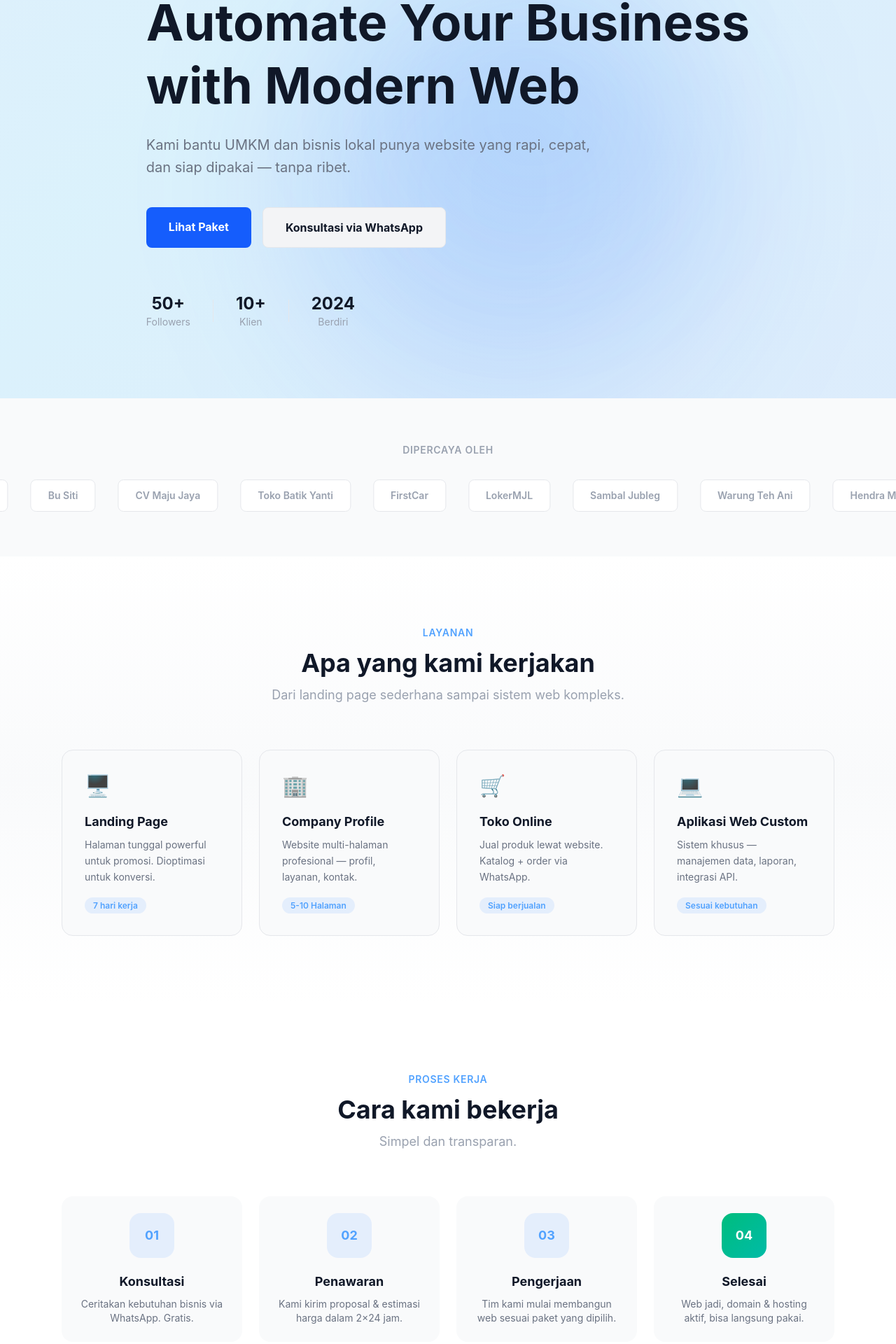
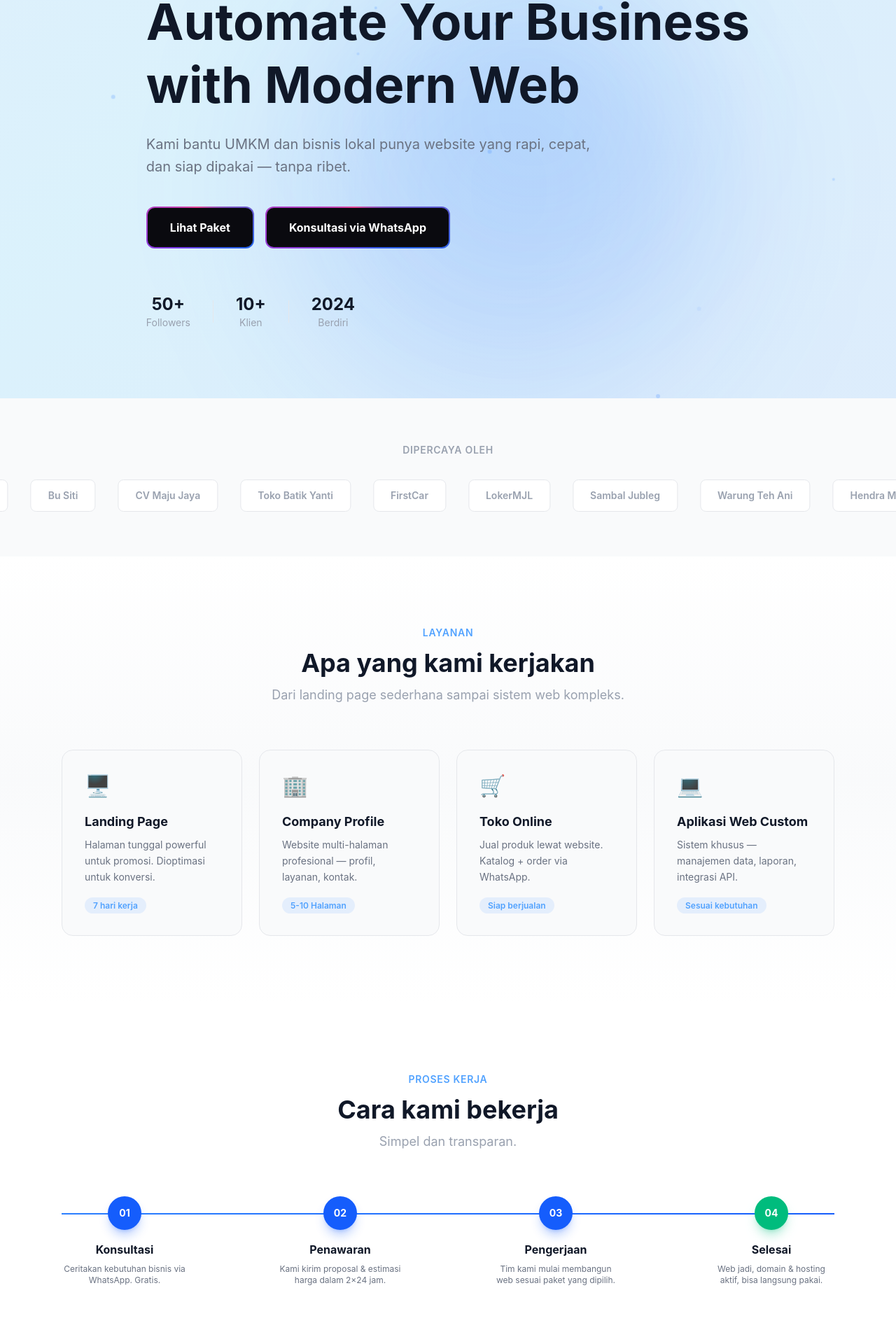
Before and after one commit to iamerck28-maker/saas-landing, a Next.js app: page / in a window 1280 px wide. Shown: the part 231-2151 px from the top of the page at 70% size. Built offline with nearby package versions, Linux system fonts and the light colour scheme.

Commit message:
feat: glassmorphism, tech stack, gradient CTA, particles, timeline, transitions, carousel

```diff
--- a/src/app/page.tsx
+++ b/src/app/page.tsx
@@ -1,5 +1,5 @@
 "use client";
-import { useEffect, useRef, useState, useCallback } from "react";
+import { useEffect, useRef, useState, useCallback, useMemo } from "react";
 
 /* ── Data ─────────────────────────────────────────────── */
 const WA_BASE = "https://wa.me/6285176718017?text=";
@@ -99,8 +99,9 @@ function F({ children, className = "", delay = 0 }: { children: React.ReactNode;
   return (
     <div ref={ref} className={className} style={{
       opacity: v ? 1 : 0,
-      transform: v ? "translateY(0)" : "translateY(30px)",
-      transition: `opacity .7s cubic-bezier(.16,1,.3,1) ${delay}ms, transform .7s cubic-bezier(.16,1,.3,1) ${delay}ms`,
+      transform: v ? "translateY(0) scale(1)" : "translateY(30px) scale(0.95)",
+      filter: v ? "blur(0px)" : "blur(4px)",
+      transition: `opacity .7s cubic-bezier(.16,1,.3,1) ${delay}ms, transform .7s cubic-bezier(.16,1,.3,1) ${delay}ms, filter .7s cubic-bezier(.16,1,.3,1) ${delay}ms`,
     }}>{children}</div>
   );
 }
@@ -210,6 +211,36 @@ function BackToTop({ isDark }: { isDark: boolean }) {
 
 const marqueeClients = ["Hendra Motor", "Bu Siti", "CV Maju Jaya", "Toko Batik Yanti", "FirstCar", "LokerMJL", "Sambal Jubleg", "Warung Teh Ani"];
 
+/* ── Particles ───────────────────────────────────────── */
+function Particles({ isDark }: { isDark: boolean }) {
+  const particles = useMemo(() => {
+    return Array.from({ length: 25 }, (_, i) => ({
+      id: i,
+      top: `${Math.random() * 100}%`,
+      left: `${Math.random() * 100}%`,
+      size: Math.random() > 0.5 ? "w-1.5 h-1.5" : "w-1 h-1",
+      duration: `${10 + Math.random() * 10}s`,
+      delay: `${Math.random() * 10}s`,
+    }));
+  }, []);
+
+  return (
+    <div className="absolute inset-0 overflow-hidden pointer-events-none z-0">
+      {particles.map((p) => (
+        <div
+          key={p.id}
+          className={`absolute rounded-full ${p.size} ${isDark ? "bg-blue-400/30" : "bg-blue-500/20"}`}
+          style={{
+            top: p.top,
+            left: p.left,
+            animation: `particleFloat ${p.duration} linear ${p.delay} infinite`,
+          }}
+        />
+      ))}
+    </div>
+  );
+}
+
 /* ── Page ─────────────────────────────────────────────── */
 export default function Home() {
   const [menuOpen, setMenuOpen] = useState(false);
@@ -307,6 +338,31 @@ export default function Home() {
       }
     }
   }, [phase, line1Text, line2Text]);
+  /* Testimonial carousel */
+  const [currentTesti, setCurrentTesti] = useState(0);
+  const testiInterval = useRef<NodeJS.Timeout | null>(null);
+
+  useEffect(() => {
+    const startInterval = () => {
+      testiInterval.current = setInterval(() => {
+        setCurrentTesti(prev => (prev + 1) % testi.length);
+      }, 4000);
+    };
+    startInterval();
+    return () => { if (testiInterval.current) clearInterval(testiInterval.current); };
+  }, []);
+
+  const handleTestiHover = () => {
+    if (testiInterval.current) clearInterval(testiInterval.current);
+  };
+
+  const handleTestiLeave = () => {
+    if (testiInterval.current) clearInterval(testiInterval.current);
+    testiInterval.current = setInterval(() => {
+      setCurrentTesti(prev => (prev + 1) % testi.length);
+    }, 4000);
+  };
+
 
   return (
     <>
@@ -353,6 +409,20 @@ export default function Home() {
           0%, 100% { opacity: 1; transform: scale(1); }
           50% { opacity: 0.6; transform: scale(1.03); }
         }
+        @keyframes particleFloat {
+          0% { transform: translateY(0) translateX(0); opacity: 0; }
+          10% { opacity: 1; }
+          90% { opacity: 1; }
+          100% { transform: translateY(-100vh) translateX(20px); opacity: 0; }
+        }
+        @property --angle {
+          syntax: '<angle>';
+          initial-value: 0deg;
+          inherits: false;
+        }
+        @keyframes rotateGradient {
+          to { --angle: 360deg; }
+        }
       `}} />
 
       {/* ── NAV ─────────────────────────────────────── */}
@@ -369,7 +439,9 @@ export default function Home() {
             <a href="#proses" className={`transition ${isDark ? "text-gray-400 hover:text-white" : "text-gray-500 hover:text-gray-900"}`}>Proses</a>
             <a href="#portfolio" className={`transition ${isDark ? "text-gray-400 hover:text-white" : "text-gray-500 hover:text-gray-900"}`}>Portfolio</a>
             <a href="#harga" className={`transition ${isDark ? "text-gray-400 hover:text-white" : "text-gray-500 hover:text-gray-900"}`}>Harga</a>
-            <a href={wa("Halo LM Studio, saya ingin konsultasi.")} target="_blank" rel="noopener noreferrer" className="px-5 py-2.5 bg-blue-600 text-white rounded-lg font-semibold hover:bg-blue-700 transition">Konsultasi Gratis</a>
+            <a href={wa("Halo LM Studio, saya ingin konsultasi.")} target="_blank" rel="noopener noreferrer" className="inline-flex items-center justify-center p-[2px] rounded-xl font-semibold text-white transition" style={{ background: "conic-gradient(from var(--angle, 0deg), #2563eb, #7c3aed, #ec4899, #2563eb)", animation: "rotateGradient 3s linear infinite" }}>
+              <span className="px-5 py-2 bg-[#0a0a0f] rounded-[10px] text-sm font-bold text-white hover:bg-[#12121a] transition">Konsultasi Gratis</span>
+            </a>
           </div>
 
           {/* Mobile: dark toggle + hamburger */}
@@ -386,7 +458,9 @@ export default function Home() {
             <a href="#proses" onClick={closeMenu} className={`transition py-2 ${isDark ? "hover:text-white" : "hover:text-gray-900"}`}>Proses</a>
             <a href="#portfolio" onClick={closeMenu} className={`transition py-2 ${isDark ? "hover:text-white" : "hover:text-gray-900"}`}>Portfolio</a>
             <a href="#harga" onClick={closeMenu} className={`transition py-2 ${isDark ? "hover:text-white" : "hover:text-gray-900"}`}>Harga</a>
-            <a href={wa("Halo LM Studio, saya ingin konsultasi.")} target="_blank" rel="noopener noreferrer" onClick={closeMenu} className="px-5 py-2.5 bg-blue-600 text-white rounded-lg font-semibold text-center hover:bg-blue-700 transition">Konsultasi Gratis</a>
+            <a href={wa("Halo LM Studio, saya ingin konsultasi.")} target="_blank" rel="noopener noreferrer" onClick={closeMenu} className="inline-flex items-center justify-center p-[2px] rounded-xl font-semibold text-white transition w-full" style={{ background: "conic-gradient(from var(--angle, 0deg), #2563eb, #7c3aed, #ec4899, #2563eb)", animation: "rotateGradient 3s linear infinite" }}>
+              <span className="px-5 py-2.5 bg-[#0a0a0f] rounded-[10px] text-sm font-bold text-white text-center flex-1">Konsultasi Gratis</span>
+            </a>
           </div>
         </div>
       </nav>
@@ -406,6 +480,7 @@ export default function Home() {
           <div className="absolute top-1/4 left-1/3 w-[600px] h-[600px] bg-blue-600/15 rounded-full blur-[120px]" />
           <div className="absolute bottom-1/4 right-1/4 w-[400px] h-[400px] bg-blue-400/10 rounded-full blur-[100px]" />
         </div>
+        <Particles isDark={isDark} />
         <div className="relative z-10 max-w-6xl mx-auto px-6 pt-32 pb-20">
           <F>
             <div className={`inline-flex items-center gap-2 rounded-lg px-4 py-2 mb-8 ${isDark ? "bg-blue-500/10 border border-blue-500/20" : "bg-blue-50 border border-blue-200"}`}>
@@ -427,8 +502,12 @@ export default function Home() {
           </F>
           <F delay={300}>
             <div className="flex flex-col sm:flex-row gap-4 mb-16">
-              <a href="#harga" className="px-8 py-4 bg-blue-600 text-white font-bold text-base rounded-lg hover:bg-blue-700 transition text-center">Lihat Paket</a>
-              <a href={wa("Halo LM Studio, saya ingin konsultasi.")} target="_blank" rel="noopener noreferrer" className={`px-8 py-4 font-bold text-base rounded-lg transition text-center ${isDark ? "bg-white/5 border border-white/10 text-white hover:bg-white/10" : "bg-gray-100 border border-gray-200 text-gray-900 hover:bg-gray-200"}`}>Konsultasi via WhatsApp</a>
+              <a href="#harga" className="inline-flex items-center justify-center p-[2px] rounded-xl font-bold transition" style={{ background: "conic-gradient(from var(--angle, 0deg), #2563eb, #7c3aed, #ec4899, #2563eb)", animation: "rotateGradient 3s linear infinite" }}>
+                <span className="px-8 py-4 bg-[#0a0a0f] rounded-[10px] text-white text-base font-bold hover:bg-[#12121a] transition text-center">Lihat Paket</span>
+              </a>
+              <a href={wa("Halo LM Studio, saya ingin konsultasi.")} target="_blank" rel="noopener noreferrer" className="inline-flex items-center justify-center p-[2px] rounded-xl font-bold transition" style={{ background: "conic-gradient(from var(--angle, 0deg), #2563eb, #7c3aed, #ec4899, #2563eb)", animation: "rotateGradient 3s linear infinite" }}>
+                <span className={`px-8 py-4 rounded-[10px] text-base font-bold transition text-center ${isDark ? "bg-[#0a0a0f] text-white hover:bg-[#12121a]" : "bg-[#0a0a0f] text-white hover:bg-[#12121a]"}`}>Konsultasi via WhatsApp</span>
+              </a>
             </div>
           </F>
           <F delay={400}>
@@ -495,16 +574,40 @@ export default function Home() {
             <F delay={50}><h2 className={`text-4xl font-bold mt-3 ${isDark ? "text-white" : "text-gray-900"}`}>Cara kami bekerja</h2></F>
             <F delay={100}><p className={`mt-3 text-lg ${isDark ? "text-gray-500" : "text-gray-400"}`}>Simpel dan transparan.</p></F>
           </div>
-          <div className="grid md:grid-cols-4 gap-6">
+          {/* Desktop: Horizontal Timeline */}
+          <div className="hidden md:block">
+            <div className="relative">
+              {/* Connecting line */}
+              <div className="absolute top-6 left-0 right-0 h-[2px] bg-gradient-to-r from-blue-500 to-blue-600" />
+              <div className="flex justify-between">
                 {processes.map((p, i) => (
-              <F key={p.n} delay={i * 100}>
-                <div className={`text-center p-6 rounded-2xl transition-all duration-300 hover:scale-[1.02] hover:shadow-xl ${isDark ? "" : "bg-gray-50"}`}>
-                  <div className={`w-16 h-16 rounded-2xl flex items-center justify-center text-lg font-bold mx-auto mb-5 ${i === 3 ? "bg-gradient-to-br from-emerald-500 to-teal-500 text-white" : "bg-blue-500/10 text-blue-400"}`}>{p.n}</div>
-                  <h3 className={`font-bold text-lg mb-2 ${isDark ? "text-white" : "text-gray-900"}`}>{p.t}</h3>
+                  <F key={p.n} delay={i * 200}>
+                    <div className="relative flex flex-col items-center" style={{ width: '180px' }}>
+                      <div className={`w-12 h-12 rounded-full flex items-center justify-center text-sm font-bold z-10 ${i === 3 ? "bg-emerald-500 text-white shadow-lg shadow-emerald-500/30" : "bg-blue-600 text-white shadow-lg shadow-blue-600/30"}`}>{p.n}</div>
+                      <h3 className={`font-bold text-base mt-4 mb-2 text-center ${isDark ? "text-white" : "text-gray-900"}`}>{p.t}</h3>
+                      <p className={`text-xs text-center ${isDark ? "text-gray-400" : "text-gray-500"}`}>{p.d}</p>
+                    </div>
+                  </F>
+                ))}
+              </div>
+            </div>
+          </div>
+          {/* Mobile: Vertical Timeline */}
+          <div className="md:hidden">
+            <div className="relative pl-10">
+              <div className="absolute left-[15px] top-0 bottom-0 w-[2px] bg-gradient-to-b from-blue-500 to-blue-600" />
+              <div className="flex flex-col gap-8">
+                {processes.map((p, i) => (
+                  <F key={p.n} delay={i * 200}>
+                    <div className="relative">
+                      <div className={`absolute -left-10 top-1 w-8 h-8 rounded-full flex items-center justify-center text-xs font-bold ${i === 3 ? "bg-emerald-500 text-white shadow-lg shadow-emerald-500/30" : "bg-blue-600 text-white shadow-lg shadow-blue-600/30"}`}>{p.n}</div>
+                      <h3 className={`font-bold text-lg mb-1 ${isDark ? "text-white" : "text-gray-900"}`}>{p.t}</h3>
                       <p className={`text-sm ${isDark ? "text-gray-400" : "text-gray-500"}`}>{p.d}</p>
                     </div>
                   </F>
                 ))}
+              </div>
+            </div>
           </div>
         </div>
       </section>
@@ -589,6 +692,35 @@ export default function Home() {
         </div>
       </section>
 
+      {/* ── TECHNOLOGY ──────────────────────────────── */}
+      <section className="py-24 scroll-mt-20">
+        <div className="max-w-6xl mx-auto px-6">
+          <div className="text-center mb-16">
+            <F><span className="text-blue-400 font-semibold text-sm uppercase tracking-wider">Technology</span></F>
+            <F delay={50}><h2 className={`text-4xl font-bold mt-3 ${isDark ? "text-white" : "text-gray-900"}`}>Teknologi modern yang kami gunakan</h2></F>
+          </div>
+          <div className="grid grid-cols-2 md:grid-cols-3 lg:grid-cols-4 gap-6">
+            {[
+              { emoji: "⚛️", name: "React" },
+              { emoji: "▲", name: "Next.js" },
+              { emoji: "🎨", name: "Tailwind CSS" },
+              { emoji: "🟢", name: "Node.js" },
+              { emoji: "🗄️", name: "PostgreSQL" },
+              { emoji: "☁️", name: "Vercel" },
+              { emoji: "🐙", name: "GitHub" },
+              { emoji: "📱", name: "Responsive" },
+            ].map((tech, i) => (
+              <F key={tech.name} delay={i * 100}>
+                <div className={`p-6 rounded-2xl text-center transition-all duration-500 hover:scale-110 cursor-default grayscale hover:grayscale-0 ${isDark ? "bg-white/[0.02] text-gray-400 hover:text-white border border-white/[0.06] hover:border-blue-500/30" : "bg-gray-50 text-gray-500 hover:text-gray-900 border border-gray-200 hover:border-blue-300"}`}>
+                  <div className="text-4xl mb-3">{tech.emoji}</div>
+                  <div className="text-sm font-semibold">{tech.name}</div>
+                </div>
+              </F>
+            ))}
+          </div>
+        </div>
+      </section>
+
       {/* ── HARGA ───────────────────────────────────── */}
       <section id="harga" className="py-24 relative scroll-mt-20">
         <div className={`absolute inset-0 ${isDark ? "bg-gradient-to-b from-[#0a0a0f] via-[#0d1117] to-[#0a0a0f]" : "bg-gradient-to-b from-white via-gray-50 to-white"}`} />
@@ -601,28 +733,40 @@ export default function Home() {
           <div className="grid md:grid-cols-3 gap-6 items-start">
             {pricing.map((p, i) => (
               <F key={p.name} delay={i * 100}>
-                <div className={`p-8 rounded-2xl border transition-all duration-300 hover:scale-[1.02] hover:shadow-xl ${p.pop ? "bg-gradient-to-b from-blue-600 to-blue-800 border-blue-400/30 shadow-2xl shadow-blue-600/20 scale-[1.02]" : isDark ? "bg-white/[0.02] border-white/[0.06] hover:border-blue-500/30" : "bg-gray-50 border-gray-200 hover:border-blue-300"}`}>
-                  {p.pop && <div className="text-xs font-bold text-white bg-emerald-500 px-3 py-1 rounded-full inline-block mb-4">Terpopuler</div>}
+                {p.pop ? (
+                  <div className="relative p-[2px] rounded-2xl scale-[1.02] shadow-2xl shadow-blue-600/20" style={{ background: "conic-gradient(from var(--angle, 0deg), #2563eb, #7c3aed, #ec4899, #2563eb)", animation: "rotateGradient 3s linear infinite" }}>
+                    <div className="p-8 rounded-[14px] backdrop-blur-xl border border-white/10 bg-gradient-to-b from-blue-600/90 to-blue-800/90">
+                      <div className="text-xs font-bold text-white bg-emerald-500 px-3 py-1 rounded-full inline-block mb-4">Terpopuler</div>
+                      <h3 className="font-bold text-xl mb-2 text-white">{p.name}</h3>
+                      <div className="text-3xl font-extrabold mb-1 text-white">{p.price}</div>
+                      <p className="text-sm mb-6 text-blue-200">{p.desc}</p>
+                      <ul className="space-y-3 text-sm mb-8">
+                        {p.f.map((f) => (
+                          <li key={f} className="flex items-center gap-2">
+                            <span className="text-emerald-300">✓</span>
+                            <span className="text-blue-100">{f}</span>
+                          </li>
+                        ))}
+                      </ul>
+                      <a href={wa(`Halo LM Studio, saya tertarik paket ${p.name}.`)} target="_blank" rel="noopener noreferrer" className="block text-center py-3 font-semibold rounded-lg transition bg-white text-blue-700 hover:shadow-xl">Pesan Sekarang</a>
+                    </div>
+                  </div>
+                ) : (
+                  <div className={`p-8 rounded-2xl backdrop-blur-xl border transition-all duration-300 hover:scale-[1.02] hover:shadow-lg hover:shadow-blue-500/10 ${isDark ? "bg-white/[0.03] border-white/10 hover:border-blue-500/30" : "bg-white/80 border-white/10 hover:border-blue-500/30 hover:shadow-blue-500/10"}`}>
                     <h3 className={`font-bold text-xl mb-2 ${isDark ? "text-white" : "text-gray-900"}`}>{p.name}</h3>
-                  <div className={`text-3xl font-extrabold mb-1 ${p.pop ? "text-white" : "text-blue-400"}`}>{p.price}</div>
+                    <div className={`text-3xl font-extrabold mb-1 text-blue-400`}>{p.price}</div>
                     <p className={`text-sm mb-6 ${isDark ? "text-gray-500" : "text-gray-400"}`}>{p.desc}</p>
                     <ul className="space-y-3 text-sm mb-8">
                       {p.f.map((f) => (
                         <li key={f} className="flex items-center gap-2">
-                        <span className={p.pop ? "text-emerald-300" : "text-emerald-400"}>✓</span>
+                          <span className="text-emerald-400">✓</span>
                           <span className={isDark ? "text-gray-300" : "text-gray-600"}>{f}</span>
                         </li>
                       ))}
                     </ul>
-                  <a
-                    href={wa(`Halo LM Studio, saya tertarik paket ${p.name}.`)}
-                    target="_blank"
-                    rel="noopener noreferrer"
-                    className={`block text-center py-3 font-semibold rounded-lg transition ${p.pop ? "bg-white text-blue-700 hover:shadow-xl" : isDark ? "border border-white/10 text-white hover:bg-white/5" : "border border-gray-300 text-gray-900 hover:bg-gray-100"}`}
-                  >
-                    Pesan Sekarang
-                  </a>
+                    <a href={wa(`Halo LM Studio, saya tertarik paket ${p.name}.`)} target="_blank" rel="noopener noreferrer" className={`block text-center py-3 font-semibold rounded-lg transition ${isDark ? "border border-white/10 text-white hover:bg-white/5" : "border border-gray-300 text-gray-900 hover:bg-gray-100"}`}>Pesan Sekarang</a>
                   </div>
+                )}
               </F>
             ))}
           </div>
@@ -644,10 +788,11 @@ export default function Home() {
             <F><span className="text-blue-400 font-semibold text-sm uppercase tracking-wider">Testimoni</span></F>
             <F delay={50}><h2 className={`text-4xl font-bold mt-3 ${isDark ? "text-white" : "text-gray-900"}`}>Kata mereka yang sudah percaya</h2></F>
           </div>
-          <div className="grid md:grid-cols-2 lg:grid-cols-4 gap-6">
+          <div className="overflow-hidden" onMouseEnter={handleTestiHover} onMouseLeave={handleTestiLeave}>
+            <div className="flex transition-transform duration-500 ease-in-out" style={{ transform: `translateX(-${currentTesti * 100}%)` }}>
               {testi.map((t, i) => (
-              <F key={t.name} delay={i * 100}>
-                <div className={`p-6 rounded-2xl transition-all duration-300 hover:scale-[1.02] hover:shadow-xl ${isDark ? "bg-white/[0.02] border border-white/[0.06] hover:border-blue-500/20" : "bg-gray-50 border border-gray-200 hover:border-blue-200"}`}>
+                <div key={t.name} className="min-w-full md:min-w-[50%] lg:min-w-[33.333%] px-3">
+                  <div className={`p-6 rounded-2xl h-full transition-all duration-300 ${isDark ? "bg-white/[0.02] border border-white/[0.06]" : "bg-gray-50 border border-gray-200"}`}>
                     <div className="text-amber-400 text-sm mb-3">★★★★★</div>
                     <p className={`text-sm mb-4 leading-relaxed ${isDark ? "text-gray-300" : "text-gray-600"}`}>&quot;{t.t}&quot;</p>
                     <div className="flex items-center gap-3">
@@ -655,7 +800,19 @@ export default function Home() {
                       <div><div className={`font-semibold text-sm ${isDark ? "text-white" : "text-gray-900"}`}>{t.name}</div><div className={`text-xs ${isDark ? "text-gray-500" : "text-gray-400"}`}>{t.role}</div></div>
                     </div>
                   </div>
-              </F>
+                </div>
+              ))}
+            </div>
+          </div>
+          {/* Carousel dots */}
+          <div className="flex justify-center gap-2 mt-6">
+            {testi.map((_, i) => (
+              <button
+                key={i}
+                onClick={() => setCurrentTesti(i)}
+                className={`w-2 h-2 rounded-full transition-all duration-300 ${i === currentTesti ? (isDark ? "bg-blue-500" : "bg-blue-500") : (isDark ? "bg-gray-600" : "bg-gray-300")}`}
+                aria-label={`Go to testimonial ${i + 1}`}
+              />
             ))}
           </div>
         </div>
```
Also changed, not shown: 16 other files (tests, documents, lock files or other folders). Lines whose indentation alone changed are shown as unchanged.
